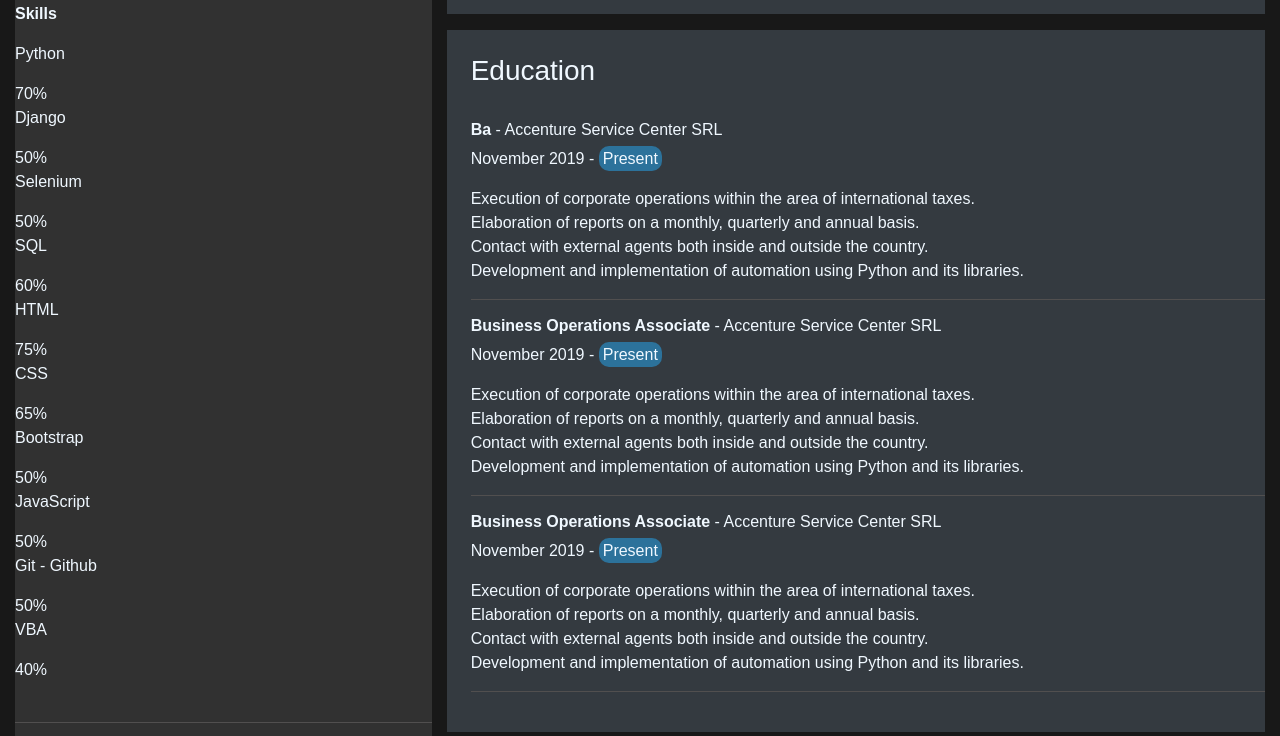
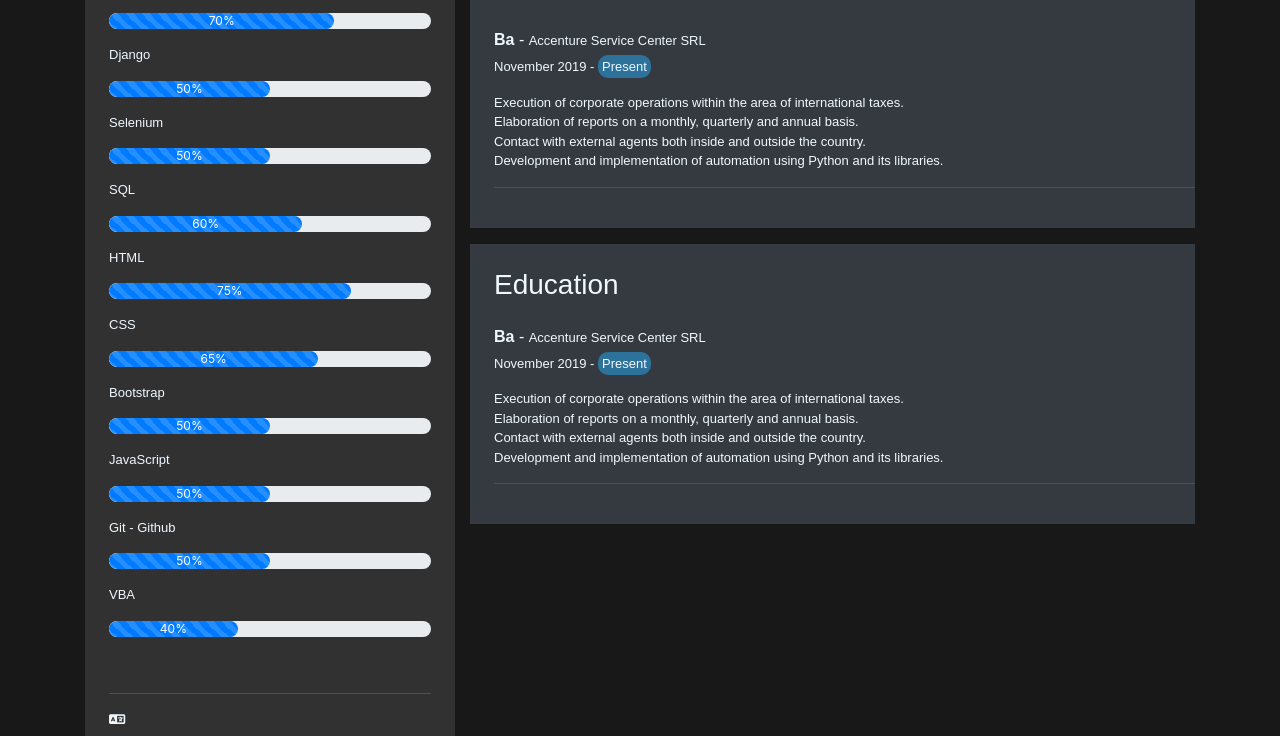
Before and after one commit to gastoncolaneri/Portfolio, a plain HTML site: page index.html in a window 1280 px wide. Shown: the part 704-1440 px from the top of the page. Drawn offline with nearby package versions, Linux system fonts and the light colour scheme; a web font is replaced by a local one.

Commit message:
Cambios en la estética, agregar íconos, etc

```diff
--- a/css/styles.css
+++ b/css/styles.css
@@ -1,4 +1,22 @@
-*{
+html,
+body,
+h1,
+h2,
+h4,
+h5,
+h6 {
+    font-family: "Roboto", sans-serif, Arial, Helvetica;
+    color: aliceblue;
+}
+
+h3 {
+    font-family: "Roboto", sans-serif, Arial, Helvetica;
+    color: aliceblue;
+    margin-bottom: 25px !important;
+}
+p,a {
+    color: aliceblue;
+    font-size: small;
     font-family: "Roboto", sans-serif, Arial, Helvetica;
 }
 
@@ -14,9 +32,23 @@
     text-decoration: none;
     color: aliceblue;
 
+
 }
 .links:visited {
     text-decoration: none;
     color: aliceblue;
 
 }
+
+.bar_radius {
+    border-radius: 500px !important;
+}
+
+.icons_color{
+    color: aqua;
+    margin-right: 10px;
+}
+
+.bar_position{
+    margin-bottom: 1rem;
+}
--- a/index.html
+++ b/index.html
@@ -17,101 +17,111 @@
 <body style="background-color: #181818;">
     <div class="row m-auto">
 
-        <div class="container-fluid mt-3">
+        <div class="container mt-2">
             <div class="col-sm-12 col-md-4 d-inline-block float-left mb-2"
-                style="background-color: #313131; color: aliceblue;padding: 0!important;">
+                style="background-color: #313131; padding: 0!important;">
                 <div style="position: relative;">
                     <img src="img/perfil.jpg" alt="Christian Gaston Colaneri" class="main_photo">
                     <div class="pt-3 pb-3"
                         style="background: rgba(0, 0, 0, 0.5); width: 100%; ; padding: 0.01em 16px;position: absolute;left: 0;bottom: 0;"
                         class="text-center">
-                        <h2 class="text-center" style="color: aliceblue;">Christian Gastón Colaneri</h2>
+                        <h4 class="text-center">Christian Gastón Colaneri</h4>
                     </div>
                 </div>
 
-                <div>
+                <div class="p-4">
                     <p>
-                        <i class=""></i> Applicant to Full Stack Web Developer
+                        <i class="fas fa-briefcase icons_color"></i> Applicant to Full Stack Web Developer
                     </p>
                     <p>
                         <a target="_blank" class="links"
-                            href="https://www.google.com/maps/place/Isidro+Casanova,+Provincia+de+Buenos+Aires/@-34.7200177,-58.611293,13z/data=!3m1!4b1!4m5!3m4!1s0x95bcc66953869dc9:0x46221d403a2cebfa!8m2!3d-34.7084659!4d-58.5858675"><i
-                                class=""> </i>Isidro Casanova, Buenos Aires, Argentina</a>
+                            href="https://www.google.com/maps/place/Isidro+Casanova,+Provincia+de+Buenos+Aires/@-34.7200177,-58.611293,13z/data=!3m1!4b1!4m5!3m4!1s0x95bcc66953869dc9:0x46221d403a2cebfa!8m2!3d-34.7084659!4d-58.5858675">
+                            <i class="fas fa-home icons_color"> </i>Isidro Casanova, Buenos Aires, Argentina</a>
                     </p>
                     <p>
                         <a class="links" href="mailto:colaneri.gaston@hotmail.com"><i
-                                class=""></i>colaneri.gaston@hotmail.com</a>
+                                class="fas fa-envelope icons_color"></i>colaneri.gaston@hotmail.com</a>
                     </p>
                     <p>
                         <a target="_blank" class="links" href="https://api.whatsapp.com/send?phone=+541155913842"><i
-                                class="fa fa-phone fa-fw w3-margin-right w3-large w3-text-teal"></i>11 5591-3842</a>
+                                class="fas fa-phone-alt icons_color"></i>11 5591-3842</a>
                     </p>
                     <p>
                         <a class="links" href="https://www.linkedin.com/in/christian-gaston-colaneri/?locale=en_US"
-                            target="_blank"><i class=""></i>Christian Gastón Colaneri</a>
+                            target="_blank"><i class="fab fa-linkedin-in icons_color"></i>cgastoncolaneri</a>
                     </p>
                     <span class="display-none">
                         <hr class="hr" />
                         <p class="w3-large">
-                            <b><i class=""></i>Skills</b>
+                            <b><i class="fa fa-cogs icons_color"></i>Skills</b>
                         </p>
                         <p>Python</p>
-                        <div class="back-blanco-falso w3-round-xlarge w3-small">
-                            <div class="w3-container w3-center w3-round-xlarge w3-teal" style="width: 70%">
+                        <div class="progress bar_radius bar_position">
+                            <div class="progress-bar progress-bar-striped bar_radius" role="progressbar"
+                                style="width: 70%;" aria-valuenow="70" aria-valuemin="0" aria-valuemax="100">
                                 70%
                             </div>
                         </div>
                         <p>Django</p>
-                        <div class="back-blanco-falso w3-round-xlarge w3-small">
-                            <div class="w3-container w3-center w3-round-xlarge w3-teal" style="width: 50%">
+                        <div class="progress bar_radius bar_position">
+                            <div class="progress-bar progress-bar-striped bar_radius" role="progressbar"
+                                style="width: 50%" aria-valuenow="50" aria-valuemin="0" aria-valuemax="100">
                                 <div class="w3-center w3-text-white">50%</div>
                             </div>
                         </div>
                         <p>Selenium</p>
-                        <div class="back-blanco-falso w3-round-xlarge w3-small">
-                            <div class="w3-container w3-center w3-round-xlarge w3-teal" style="width: 50%">
+                        <div class="progress bar_radius bar_position">
+                            <div class="progress-bar progress-bar-striped bar_radius" role="progressbar"
+                                style="width: 50%" aria-valuenow="50" aria-valuemin="0" aria-valuemax="100">
                                 50%
                             </div>
                         </div>
                         <p>SQL</p>
-                        <div class="back-blanco-falso w3-round-xlarge w3-small">
-                            <div class="w3-container w3-center w3-round-xlarge w3-teal" style="width: 60%">
+                        <div class="progress bar_radius bar_position">
+                            <div class="progress-bar progress-bar-striped bar_radius" role="progressbar"
+                                style="width: 60%" aria-valuenow="60" aria-valuemin="0" aria-valuemax="100">
                                 60%
                             </div>
                         </div>
                         <p>HTML</p>
-                        <div class="back-blanco-falso w3-round-xlarge w3-small">
-                            <div class="w3-container w3-center w3-round-xlarge w3-teal" style="width: 75%">
+                        <div class="progress bar_radius bar_position">
+                            <div class="progress-bar progress-bar-striped bar_radius" role="progressbar"
+                                style="width: 75%" aria-valuenow="75" aria-valuemin="0" aria-valuemax="100">
                                 75%
                             </div>
                         </div>
                         <p>CSS</p>
-                        <div class="back-blanco-falso w3-round-xlarge w3-small">
-                            <div class="w3-container w3-center w3-round-xlarge w3-teal" style="width: 65%">
+                        <div class="progress bar_radius bar_position">
+                            <div class="progress-bar progress-bar-striped bar_radius" role="progressbar"
+                                style="width: 65%" aria-valuenow="65" aria-valuemin="0" aria-valuemax="100">
                                 65%
                             </div>
                         </div>
                         <p>Bootstrap</p>
-                        <div class="back-blanco-falso w3-round-xlarge w3-small">
-                            <div class="w3-container w3-center w3-round-xlarge w3-teal" style="width: 50%">
+                        <div class="progress bar_radius bar_position">
+                            <div class="progress-bar progress-bar-striped bar_radius" role="progressbar"
+                                style="width: 50%" aria-valuenow="50" aria-valuemin="0" aria-valuemax="100">
                                 50%
                             </div>
                         </div>
                         <p>JavaScript</p>
-                        <div class="back-blanco-falso w3-round-xlarge w3-small">
-                            <div class="w3-container w3-center w3-round-xlarge w3-teal" style="width: 50%">
+                        <div class="progress bar_radius bar_position">
+                            <div class="progress-bar progress-bar-striped bar_radius" role="progressbar"
+                                style="width: 50%" aria-valuenow="50" aria-valuemin="0" aria-valuemax="100">
                                 50%
                             </div>
                         </div>
                         <p>Git - Github</p>
-                        <div class="back-blanco-falso w3-round-xlarge w3-small">
-                            <div class="w3-container w3-center w3-round-xlarge w3-teal" style="width: 50%">
+                        <div class="progress bar_radius bar_position">
+                            <div class="progress-bar progress-bar-striped bar_radius" role="progressbar"
+                                style="width: 50%" aria-valuenow="50" aria-valuemin="0" aria-valuemax="100">
                                 50%
                             </div>
                         </div>
                         <p>VBA</p>
-                        <div class="back-blanco-falso w3-round-xlarge w3-small">
-                            <div class="w3-container w3-center w3-round-xlarge w3-teal" style="width: 40%">
+                        <div class="progress bar_radius bar_position">
+                            <div class="progress-bar progress-bar-striped bar_radius" role="progressbar"
+                                style="width: 40%" aria-valuenow="40" aria-valuemin="0" aria-valuemax="100">
                                 40%
                             </div>
                         </div>
@@ -137,40 +147,42 @@
             </div>
 
             <div class="col-sm-12 col-md-8 d-inline-block mb-2 " style="color: aliceblue;padding-right: 0!important;">
-                <div class="pl-4 pb-4 pt-4 bg-dark" style="width: 100%;">
-                    <h3>Work Experience</h1>
-                        <br>
+                <div class="p-4 bg-dark" style="width: 100%;">
+                    <h3>Work Experience</h3>
                     <h6>
-                            <b>Business Operations Associate</b> - <a href="https://www.accenture.com/us-en"
-                                target="_blank" class="links">Accenture Service Center SRL </a>
+                        <b>Business Operations Associate</b> - <a href="https://www.accenture.com/us-en" target="_blank"
+                            class="links">Accenture Service Center SRL </a>
                     </h6>
                     <p>November 2019 - <span
                             style="border-radius: 10px; padding: 4px ; background-color: rgb(44, 114, 155);">
                             Present</span></p>
+                    <p>
                         Execution of corporate operations within the area of international taxes. <br>
                         Elaboration of reports on a monthly, quarterly and annual basis.<br>
                         Contact with external agents both inside and outside the country.<br>
                         Development and implementation of automation using Python and its libraries.</p>
                     <hr class="hr" />
                     <h6>
-                            <b>Business Operations Associate</b> - <a href="https://www.accenture.com/us-en"
-                                target="_blank" class="links">Accenture Service Center SRL </a>
+                        <b>Business Operations Associate</b> - <a href="https://www.accenture.com/us-en" target="_blank"
+                            class="links">Accenture Service Center SRL </a>
                     </h6>
                     <p>November 2019 - <span
                             style="border-radius: 10px; padding: 4px ; background-color: rgb(44, 114, 155);">
                             Present</span></p>
+                    <p>
                         Execution of corporate operations within the area of international taxes. <br>
                         Elaboration of reports on a monthly, quarterly and annual basis.<br>
                         Contact with external agents both inside and outside the country.<br>
                         Development and implementation of automation using Python and its libraries.</p>
                     <hr class="hr" />
                     <h6>
-                            <b>Business Operations Associate</b> - <a href="https://www.accenture.com/us-en"
-                                target="_blank" class="links">Accenture Service Center SRL </a>
+                        <b>Business Operations Associate</b> - <a href="https://www.accenture.com/us-en" target="_blank"
+                            class="links">Accenture Service Center SRL </a>
                     </h6>
                     <p>November 2019 - <span
                             style="border-radius: 10px; padding: 4px ; background-color: rgb(44, 114, 155);">
                             Present</span></p>
+                    <p>
                         Execution of corporate operations within the area of international taxes. <br>
                         Elaboration of reports on a monthly, quarterly and annual basis.<br>
                         Contact with external agents both inside and outside the country.<br>
@@ -181,39 +193,15 @@
             <div class="col-sm-12 col-md-8 d-inline-block mb-2 mt-2"
                 style="color: aliceblue;padding-right: 0!important;">
                 <div class="pl-4 pb-4 pt-4 bg-dark">
-                    <h3>Education</h1>
-                        <br>
+                    <h3>Education</h3>
                     <h6>
-                            <b>Ba</b> - <a href="https://www.accenture.com/us-en" target="_blank"
-                                class="links">Accenture Service Center SRL </a>
+                        <b>Ba</b> - <a href="https://www.accenture.com/us-en" target="_blank" class="links">Accenture
+                            Service Center SRL </a>
                     </h6>
                     <p>November 2019 - <span
                             style="border-radius: 10px; padding: 4px ; background-color: rgb(44, 114, 155);">
                             Present</span></p>
-                        Execution of corporate operations within the area of international taxes. <br>
-                        Elaboration of reports on a monthly, quarterly and annual basis.<br>
-                        Contact with external agents both inside and outside the country.<br>
-                        Development and implementation of automation using Python and its libraries.</p>
-                        <hr class="hr" />
-                        <h6>
-                            <b>Business Operations Associate</b> - <a href="https://www.accenture.com/us-en"
-                                target="_blank" class="links">Accenture Service Center SRL </a>
-                        </h6>
-                        <p>November 2019 - <span
-                                style="border-radius: 10px; padding: 4px ; background-color: rgb(44, 114, 155);">
-                                Present</span></p>
-                        Execution of corporate operations within the area of international taxes. <br>
-                        Elaboration of reports on a monthly, quarterly and annual basis.<br>
-                        Contact with external agents both inside and outside the country.<br>
-                        Development and implementation of automation using Python and its libraries.</p>
-                        <hr class="hr" />
-                        <h6>
-                            <b>Business Operations Associate</b> - <a href="https://www.accenture.com/us-en"
-                                target="_blank" class="links">Accenture Service Center SRL </a>
-                        </h6>
-                        <p>November 2019 - <span
-                                style="border-radius: 10px; padding: 4px ; background-color: rgb(44, 114, 155);">
-                                Present</span></p>
+                    <p>
                         Execution of corporate operations within the area of international taxes. <br>
                         Elaboration of reports on a monthly, quarterly and annual basis.<br>
                         Contact with external agents both inside and outside the country.<br>
@@ -221,8 +209,27 @@
                     <hr class="hr" />
                 </div>
             </div>
+            <div class="col-sm-12 col-md-8 d-inline-block mb-2 mt-2"
+                style="color: aliceblue;padding-right: 0!important;">
+                <div class="pl-4 pb-4 pt-4 bg-dark">
+                    <h3>Education</h3>
+                    <h6>
+                        <b>Ba</b> - <a href="https://www.accenture.com/us-en" target="_blank" class="links">Accenture
+                            Service Center SRL </a>
+                    </h6>
+                    <p>November 2019 - <span
+                            style="border-radius: 10px; padding: 4px ; background-color: rgb(44, 114, 155);">
+                            Present</span></p>
+                    <p>
+                        Execution of corporate operations within the area of international taxes. <br>
+                        Elaboration of reports on a monthly, quarterly and annual basis.<br>
+                        Contact with external agents both inside and outside the country.<br>
+                        Development and implementation of automation using Python and its libraries.</p>
+                    <hr class="hr" />
+                </div>
+            </div>
+        </div>
 
-        </div>
     </div>
 
 
@@ -237,5 +244,6 @@
 <script src="https://cdn.jsdelivr.net/npm/popper.js@1.16.1/dist/umd/popper.min.js"
     integrity="sha384-9/reFTGAW83EW2RDu2S0VKaIzap3H66lZH81PoYlFhbGU+6BZp6G7niu735Sk7lN"
     crossorigin="anonymous"></script>
+<script src="https://kit.fontawesome.com/b0962e89dc.js" crossorigin="anonymous"></script>
 
 </html>
```
Lines whose indentation alone changed are shown as unchanged.
